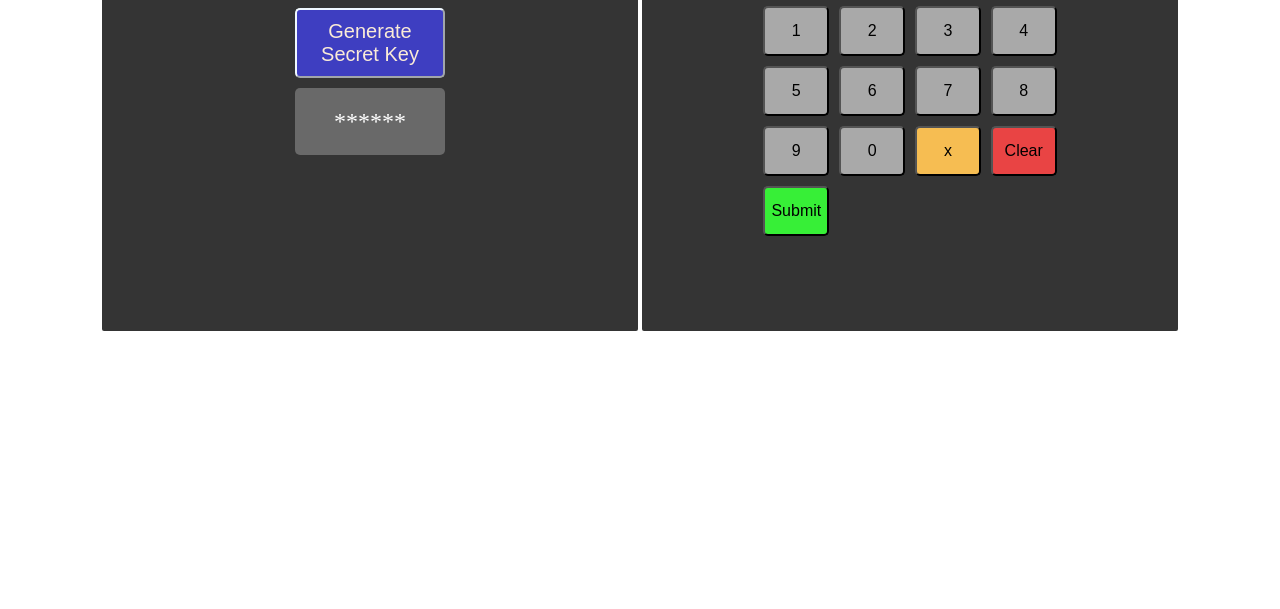
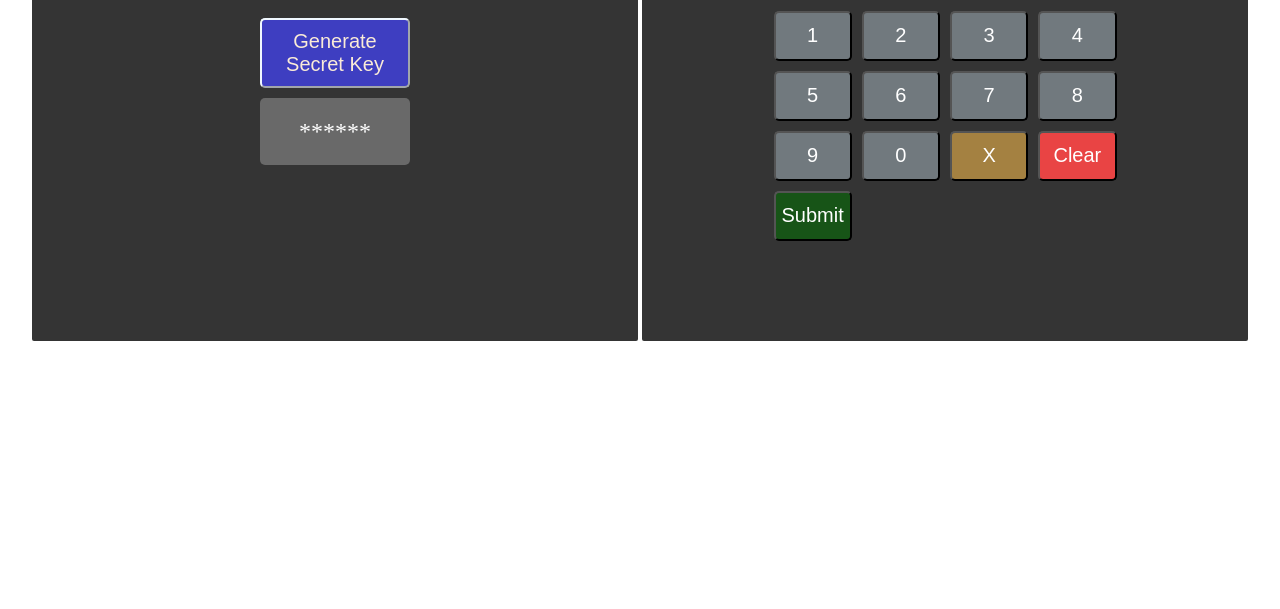
Before and after one commit to asifbuet07/bootcamp-a1, a plain HTML site: page index.html in a window 1280 px wide. Shown: the part 191-800 px from the top of the page. Drawn offline with Linux system fonts and the light colour scheme.

Commit message:
finalize responsive design

```diff
--- a/assets/styles/main.css
+++ b/assets/styles/main.css
@@ -5,9 +5,9 @@ body {
 
 .container {
   background-color: white;
-  margin: 20px 100px 20px 100px;
+  margin: 20px;
   display: flex;
-  flex-direction: row;
+  flex-direction: column;
   align-items: center;
 }
 
@@ -16,8 +16,8 @@ body {
 .key-generator {
   background-color: #343434;
   margin: 2px;
-  width: 50%;
-  height: 500px;
+  width: 100%;
+  height: 170px;
   display: flex;
   border-radius: 2px;
   flex-direction: column;
@@ -52,7 +52,7 @@ body {
 .pin-keyboard-box {
   background-color: #343434;
   margin: 2px;
-  width: 50%;
+  width: 100%;
   height: 500px;
   border-radius: 2px;
   display: flex;
@@ -62,6 +62,7 @@ body {
 }
 
 .pin-header {
+  margin-bottom: 10px;
   display: flex;
   flex-direction: row;
   align-items: center;
@@ -71,34 +72,36 @@ body {
 h1 {
   color: white;
   margin-right: 10px;
+  font-size: 20px;
 }
 
 .pin-display {
   background-color: #696969;
-  width: 130px;
-  height: 30px;
+  width: 80px;
+  height: 20px;
   padding: 5px;
   border-radius: 5px;
   text-align: center;
-  font-size: 24px;
+  font-size: 20px;
   color: white;
 }
 
 .pin-keyboard {
   display: grid;
-  grid-template-columns: 1fr 1fr 1fr 1fr;
+  grid-template-columns: 1fr 1fr;
   gap: 10px;
 }
 
 .keyboard-btn {
-  background-color: #a9a9a9;
+  background-color: #71797e;
   border-radius: 5px;
-  height: 50px;
+  height: 40px;
   font-size: 16px;
+  color: white;
 }
 
 .backspace {
-  background-color: rgb(246, 189, 82);
+  background-color: rgb(164, 129, 65);
 }
 
 .clear {
@@ -106,6 +109,55 @@ h1 {
 }
 
 .submit {
-  background-color: rgb(55, 239, 55);
-  width: 100%;
+  background-color: rgb(23, 84, 23);
 }
+
+/******** Responsive Design ********/
+/* @media (min-width: 320px) {
+} */
+
+/* @media (min-width: 576px) {
+  .pin-keyboard {
+    grid-template-columns: 1fr 1fr 1fr 1fr;
+  }
+} */
+
+@media (min-width: 576px) {
+  .container {
+    margin: 30px;
+    flex-direction: row;
+  }
+  .key-generator {
+    height: 500px;
+    width: 50%;
+  }
+
+  .pin-keyboard-box {
+    height: 500px;
+    width: 50%;
+  }
+
+  h1 {
+    font-size: 24px;
+  }
+  .pin-display {
+    width: 130px;
+    height: 30px;
+    padding: 5px;
+    font-size: 24px;
+  }
+  .pin-keyboard {
+    grid-template-columns: 1fr 1fr 1fr;
+    gap: 10px;
+  }
+  .keyboard-btn {
+    height: 50px;
+    font-size: 20px;
+  }
+}
+
+@media (min-width: 768px) {
+  .pin-keyboard {
+    grid-template-columns: 1fr 1fr 1fr 1fr;
+  }
+}
--- a/index.html
+++ b/index.html
@@ -29,7 +29,7 @@
           <button class="keyboard-btn">8</button>
           <button class="keyboard-btn">9</button>
           <button class="keyboard-btn">0</button>
-          <button class="keyboard-btn backspace">x</button>
+          <button class="keyboard-btn backspace">X</button>
           <button class="keyboard-btn clear">Clear</button>
           <button class="keyboard-btn submit">Submit</button>
         </div>
```
Also changed, not shown: 1 other file.
